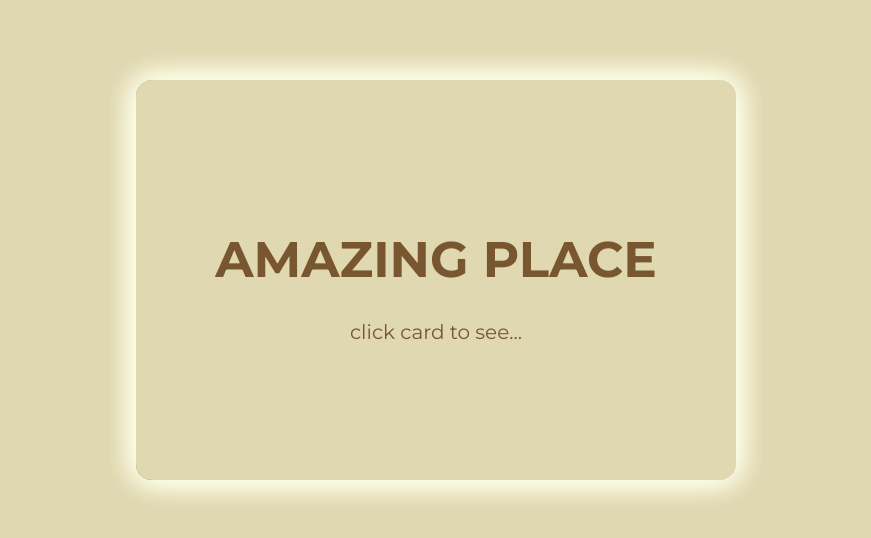
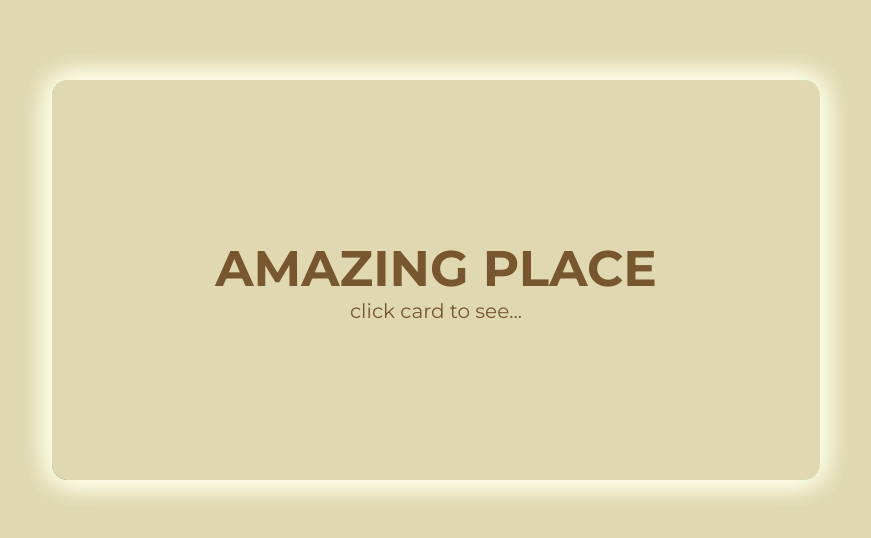
Before and after one commit to Veeroonica/Card_AmazingPlace, a plain HTML site: page index.html in a window 1280 px wide. Shown: the part 120-658 px from the top of the page, without its empty margins (204-1075 px from the left). Drawn offline with Linux system fonts and the light colour scheme.

Commit message:
changed width

```diff
--- a/main.js
+++ b/main.js
@@ -1,19 +1,19 @@
 const cardTwo = document.querySelector('.card-two')
 const arrow = document.querySelector('.arrow')
 const cardOne = document.querySelector('.card-one')
-const x = document.querySelector ('.card-main-x')
-const cardMain = document.querySelector('.card-main')
+const x = document.querySelector('.card-main-x')
 
 const translate = () => {
-    cardTwo.classList.toggle('translate')
+	cardTwo.classList.add('translate')
 }
 const scaleLeft = () => {
-    cardOne.classList.toggle('scale-out-hor-left')
+	cardOne.classList.toggle('scale-out-hor-left')
 }
-const rotate = () => {
-    cardMain.classList.toggle('card-main-scale')
+
+const returned = () => {
+    cardTwo.classList.remove('translate')
 }
 
 cardTwo.addEventListener('click', translate)
 arrow.addEventListener('click', scaleLeft)
-x.addEventListener('click', rotate)
+x.addEventListener('clcik', returned)
--- a/style.css
+++ b/style.css
@@ -24,8 +24,8 @@ body {
 	flex-direction: column;
 	align-items: center;
 	position: relative;
-	width: 600px;
-	height: 400px;
+	width: 60%;
+	height: 50%;
 	border-radius: 1em;
 	box-shadow: 0 0 30px #fcffe7;
 	background-color: rgba(255, 255, 255, 0.838);
@@ -44,8 +44,6 @@ body {
 }
 .card-main p {
 	display: inline-block;
-	width: 550px;
-	height: 200px;
 	padding: 2em 3em;
 	text-align: center;
 }
@@ -73,11 +71,12 @@ body {
 .card-main-btn:hover::before {
 	animation: pulse 1.5s infinite;
 }
-
 .card {
 	position: absolute;
-	width: 600px;
-	height: 400px;
+	width: 60%;
+	height: 50%;
+	display: flex;
+	align-items: center;
 	background-color: #e0d8b0;
 	color: #78562f;
 	border-radius: 1em;
@@ -86,42 +85,39 @@ body {
 	cursor: pointer;
 }
 
+.card-two {
+	flex-direction: column;
+	justify-content: center;
+}
+
 .card-img {
-	width: 85%;
+	width: 80%;
 	height: 100%;
 }
 .arrow {
 	width: 4em;
 	height: 4em;
-	margin-left: 0.5em;
-	transform: translateY(-185px);
+	padding: 0.5em;
 }
 
 .card-two h1 {
 	font-size: 5rem;
-	line-height: 45vh;
-	text-align: center;
 	text-transform: uppercase;
 }
 .card-two p {
-	margin-top: -6em;
 	font-size: 2rem;
-	text-align: center;
 }
 
 /* ADDED CLASS - JS */
 .translate {
-	animation: translate 1s forwards;
-}
-.card-main-scale {
-	animation: scale 1s forwards;
+	animation: translate 2s forwards;
 }
 
 /* ANIMATIONS */
 
 @keyframes translate {
 	100% {
-		transform: translateX(-1200px);
+		transform: translateX(-3500px);
 	}
 }
 @keyframes pulse {
@@ -132,11 +128,6 @@ body {
 	to {
 		transform: scale(1.4);
 		opacity: 0.5;
-	}
-}
-@keyframes scale {
-	100% {
-		transform: scale(0);
 	}
 }
 
```
